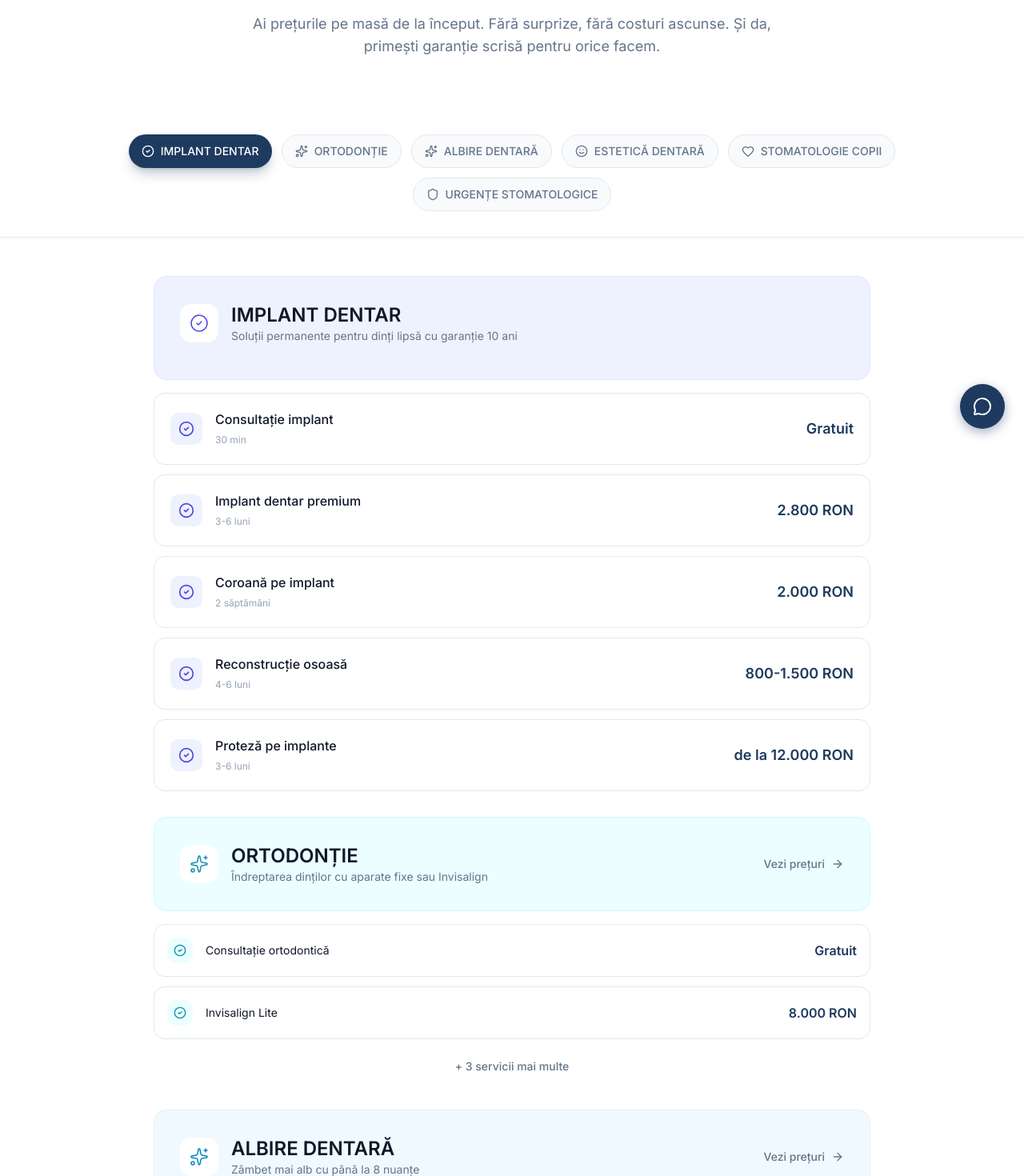
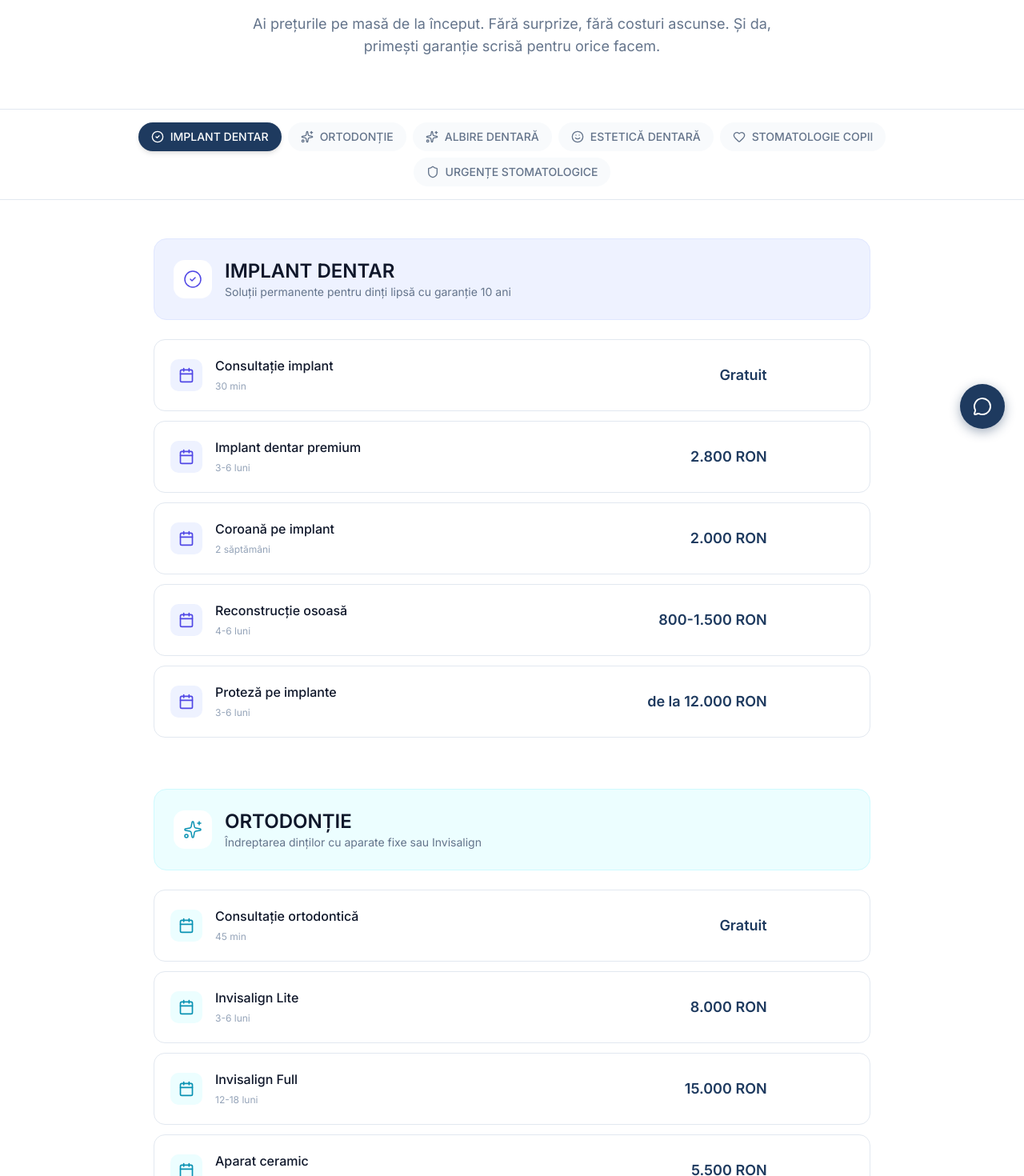
Before and after one commit to atwonio16/doctor-suciu-dental, a React (Vite) app: page /servicii in a window 1280 px wide. Shown: the part 240-1710 px from the top of the page at 80% size. Built offline with nearby package versions, Linux system fonts and the light colour scheme.

Commit message:
Update ServicesPage with full service list and direct booking links

```diff
--- a/src/pages/ContactPage.tsx
+++ b/src/pages/ContactPage.tsx
@@ -1,5 +1,5 @@
-import { useState } from 'react';
-import { Link } from 'react-router-dom';
+import { useState, useEffect } from 'react';
+import { Link, useLocation } from 'react-router-dom';
 import { MapPin, Phone, Mail, Clock, Send, CheckCircle, Loader2, ArrowLeft } from 'lucide-react';
 import { Input } from '@/components/ui/input';
 import { Textarea } from '@/components/ui/textarea';
@@ -14,19 +14,40 @@ import {
 const GOOGLE_SCRIPT_URL = 'https://script.google.com/macros/s/AKfycbzlmLFfxYhvS_6MRgeY1_hIG6jCgMX5ygOalhlpa6RxjVl3AZtPYc50ihpC6TmHMKDO5w/exec';
 
 const services = [
-  'Consultație',
+  'Consultație gratuită',
   'Implant dentar',
+  'Ortodonție / Invisalign',
   'Albire dentară',
   'Fațete dentare',
-  'Ortodonție',
-  'Coroane dentare',
+  'Estetică dentară',
+  'Stomatologie copii',
+  'Urgențe stomatologice',
   'Alt serviciu',
 ];
 
 const ContactPage = () => {
+  const location = useLocation();
   const [isSubmitted, setIsSubmitted] = useState(false);
   const [isLoading, setIsLoading] = useState(false);
-  const [formData, setFormData] = useState({ name: '', phone: '', email: '', service: '', message: '' });
+  const [formData, setFormData] = useState({
+    name: '',
+    phone: '',
+    email: '',
+    service: '',
+    message: ''
+  });
+
+  // Pre-populate form if coming from services page
+  useEffect(() => {
+    const state = location.state as { service?: string; message?: string } | null;
+    if (state?.service) {
+      setFormData(prev => ({
+        ...prev,
+        service: state.service || '',
+        message: state.message || prev.message
+      }));
+    }
+  }, [location.state]);
 
   const handleSubmit = async (e: React.FormEvent) => {
     e.preventDefault();
--- a/src/pages/ServicesPage.tsx
+++ b/src/pages/ServicesPage.tsx
@@ -1,6 +1,6 @@
 import { useState, useEffect } from 'react';
-import { Link, useLocation } from 'react-router-dom';
-import { Heart, Shield, Sparkles, Smile, CheckCircle2, ArrowRight } from 'lucide-react';
+import { Link, useLocation, useNavigate } from 'react-router-dom';
+import { Heart, Shield, Sparkles, Smile, CheckCircle2, ArrowRight, Calendar } from 'lucide-react';
 
 const categories = [
   {
@@ -99,6 +99,7 @@ const categories = [
 
 const ServicesPage = () => {
   const location = useLocation();
+  const navigate = useNavigate();
   const [activeCategory, setActiveCategory] = useState<string>('implanturi');
 
   // Scroll to category if hash is present
@@ -116,7 +117,15 @@ const ServicesPage = () => {
     window.scrollTo(0, 0);
   }, [location.hash]);
 
-  const currentCategory = categories.find(c => c.id === activeCategory);
+  const handleServiceClick = (categoryTitle: string, serviceName: string) => {
+    // Navigate to contact page with service info
+    navigate('/contact', {
+      state: {
+        service: `${categoryTitle} - ${serviceName}`,
+        message: `Sunt interesat de serviciul: ${serviceName} din categoria ${categoryTitle}.`
+      }
+    });
+  };
 
   return (
     <div className="min-h-screen bg-white pt-24 lg:pt-28">
@@ -145,13 +154,12 @@ const ServicesPage = () => {
         </div>
       </section>
 
-      {/* Category Navigation */}
-      <section className="w-full px-4 sm:px-6 lg:px-12 xl:px-20 py-8 sticky top-16 lg:top-20 bg-white border-b border-[#e2e8f0] z-30">
+      {/* Category Navigation - Sticky */}
+      <section className="w-full px-4 sm:px-6 lg:px-12 xl:px-20 py-4 sticky top-16 lg:top-20 bg-white/95 backdrop-blur-sm border-y border-[#e2e8f0] z-30">
         <div className="max-w-7xl mx-auto">
-          <div className="flex flex-wrap justify-center gap-2 lg:gap-3">
+          <div className="flex flex-wrap justify-center gap-2">
             {categories.map((cat) => {
               const Icon = cat.icon;
-              const isActive = activeCategory === cat.id;
               return (
                 <a
                   key={cat.id}
@@ -164,10 +172,10 @@ const ServicesPage = () => {
                       element.scrollIntoView({ behavior: 'smooth', block: 'start' });
                     }
                   }}
-                  className={`flex items-center gap-2 px-4 py-2.5 rounded-full font-medium text-sm transition-all duration-300 ${
-                    isActive
-                      ? 'bg-medical-navy text-white shadow-lg shadow-medical-navy/25'
-                      : 'bg-[#f8fafc] text-[#64748b] hover:bg-[#e2e8f0] border border-[#e2e8f0]'
+                  className={`flex items-center gap-2 px-4 py-2 rounded-full font-medium text-sm transition-all duration-200 ${
+                    activeCategory === cat.id
+                      ? 'bg-medical-navy text-white shadow-md'
+                      : 'bg-[#f8fafc] text-[#64748b] hover:bg-[#e2e8f0]'
                   }`}
                 >
                   <Icon className="w-4 h-4" />
@@ -179,107 +187,52 @@ const ServicesPage = () => {
         </div>
       </section>
 
-      {/* Services Content */}
+      {/* All Categories - Full View */}
       <section className="w-full px-4 sm:px-6 lg:px-12 xl:px-20 py-12">
-        <div className="max-w-4xl mx-auto">
-          {/* Active Category Header */}
-          {currentCategory && (
-            <div id={currentCategory.id} className="mb-8 scroll-mt-40">
-              <div className={`${currentCategory.color} rounded-2xl p-6 lg:p-8 border ${currentCategory.borderColor}`}>
-                <div className="flex items-center gap-4 mb-3">
-                  <div className={`w-12 h-12 rounded-xl bg-white flex items-center justify-center ${currentCategory.iconColor}`}>
-                    <currentCategory.icon className="w-6 h-6" strokeWidth={1.5} />
+        <div className="max-w-4xl mx-auto space-y-16">
+          {categories.map((category) => (
+            <div key={category.id} id={category.id} className="scroll-mt-32">
+              {/* Category Header */}
+              <div className={`${category.color} rounded-2xl p-6 mb-6 border ${category.borderColor}`}>
+                <div className="flex items-center gap-4">
+                  <div className={`w-12 h-12 rounded-xl bg-white flex items-center justify-center ${category.iconColor}`}>
+                    <category.icon className="w-6 h-6" strokeWidth={1.5} />
                   </div>
                   <div>
-                    <h2 className="text-xl lg:text-2xl font-semibold text-[#0f172a]">{currentCategory.title}</h2>
-                    <p className="text-[#64748b] text-sm">{currentCategory.desc}</p>
+                    <h2 className="text-xl lg:text-2xl font-semibold text-[#0f172a]">{category.title}</h2>
+                    <p className="text-[#64748b] text-sm">{category.desc}</p>
                   </div>
                 </div>
               </div>
 
-              {/* Services List */}
-              <div className="mt-4 space-y-3">
-                {currentCategory.services.map((service, idx) => (
-                  <div
+              {/* Services List - All Visible */}
+              <div className="space-y-3">
+                {category.services.map((service, idx) => (
+                  <button
                     key={idx}
-                    className="flex items-center justify-between p-4 lg:p-5 bg-white rounded-xl border border-[#e2e8f0] hover:border-medical-navy/30 hover:shadow-md transition-all duration-200"
+                    onClick={() => handleServiceClick(category.title, service.name)}
+                    className="w-full flex items-center justify-between p-4 lg:p-5 bg-white rounded-xl border border-[#e2e8f0] hover:border-medical-navy/30 hover:shadow-md transition-all duration-200 text-left group"
                   >
                     <div className="flex items-center gap-4">
-                      <div className={`w-10 h-10 rounded-lg ${currentCategory.color} flex items-center justify-center flex-shrink-0`}>
-                        <CheckCircle2 className={`w-5 h-5 ${currentCategory.iconColor}`} />
+                      <div className={`w-10 h-10 rounded-lg ${category.color} flex items-center justify-center flex-shrink-0 group-hover:scale-110 transition-transform`}>
+                        <Calendar className={`w-5 h-5 ${category.iconColor}`} />
                       </div>
                       <div>
-                        <h3 className="font-medium text-[#0f172a]">{service.name}</h3>
+                        <h3 className="font-medium text-[#0f172a] group-hover:text-medical-navy transition-colors">{service.name}</h3>
                         {service.duration && (
                           <span className="text-xs text-[#94a3b8]">{service.duration}</span>
                         )}
                       </div>
                     </div>
-                    <span className="font-semibold text-medical-navy text-lg">{service.price}</span>
-                  </div>
+                    <div className="flex items-center gap-4">
+                      <span className="font-semibold text-medical-navy text-lg">{service.price}</span>
+                      <span className="hidden sm:inline-flex items-center gap-1 text-xs font-medium text-medical-teal opacity-0 group-hover:opacity-100 transition-opacity">
+                        Programează
+                        <ArrowRight className="w-3 h-3" />
+                      </span>
+                    </div>
+                  </button>
                 ))}
-              </div>
-            </div>
-          )}
-
-          {/* Other Categories */}
-          {categories.filter(c => c.id !== activeCategory).map((category) => (
-            <div key={category.id} id={category.id} className="mb-8 scroll-mt-40">
-              <div className={`${category.color} rounded-2xl p-6 lg:p-8 border ${category.borderColor}`}>
-                <div className="flex items-center justify-between">
-                  <div className="flex items-center gap-4">
-                    <div className={`w-12 h-12 rounded-xl bg-white flex items-center justify-center ${category.iconColor}`}>
-                      <category.icon className="w-6 h-6" strokeWidth={1.5} />
-                    </div>
-                    <div>
-                      <h2 className="text-xl lg:text-2xl font-semibold text-[#0f172a]">{category.title}</h2>
-                      <p className="text-[#64748b] text-sm">{category.desc}</p>
-                    </div>
-                  </div>
-                  <a
-                    href={`#${category.id}`}
-                    onClick={(e) => {
-                      e.preventDefault();
-                      setActiveCategory(category.id);
-                    }}
-                    className="hidden sm:inline-flex items-center gap-2 text-sm font-medium text-[#64748b] hover:text-medical-navy transition-colors"
-                  >
-                    Vezi prețuri
-                    <ArrowRight className="w-4 h-4" />
-                  </a>
-                </div>
-              </div>
-
-              {/* Quick Preview (first 2 services) */}
-              <div className="mt-4 space-y-3">
-                {category.services.slice(0, 2).map((service, idx) => (
-                  <div
-                    key={idx}
-                    className="flex items-center justify-between p-4 bg-white rounded-xl border border-[#e2e8f0]"
-                  >
-                    <div className="flex items-center gap-4">
-                      <div className={`w-8 h-8 rounded-lg ${category.color} flex items-center justify-center`}>
-                        <CheckCircle2 className={`w-4 h-4 ${category.iconColor}`} />
-                      </div>
-                      <span className="text-[#0f172a] text-sm">{service.name}</span>
-                    </div>
-                    <span className="font-semibold text-medical-navy">{service.price}</span>
-                  </div>
-                ))}
-                {category.services.length > 2 && (
-                  <button
-                    onClick={() => {
-                      setActiveCategory(category.id);
-                      const element = document.getElementById(category.id);
-                      if (element) {
-                        element.scrollIntoView({ behavior: 'smooth', block: 'start' });
-                      }
-                    }}
-                    className="w-full py-3 text-sm font-medium text-[#64748b] hover:text-medical-navy transition-colors"
-                  >
-                    + {category.services.length - 2} servicii mai multe
-                  </button>
-                )}
               </div>
             </div>
           ))}
```
Also changed, not shown: 5 other files (tests, documents, lock files or other folders).
